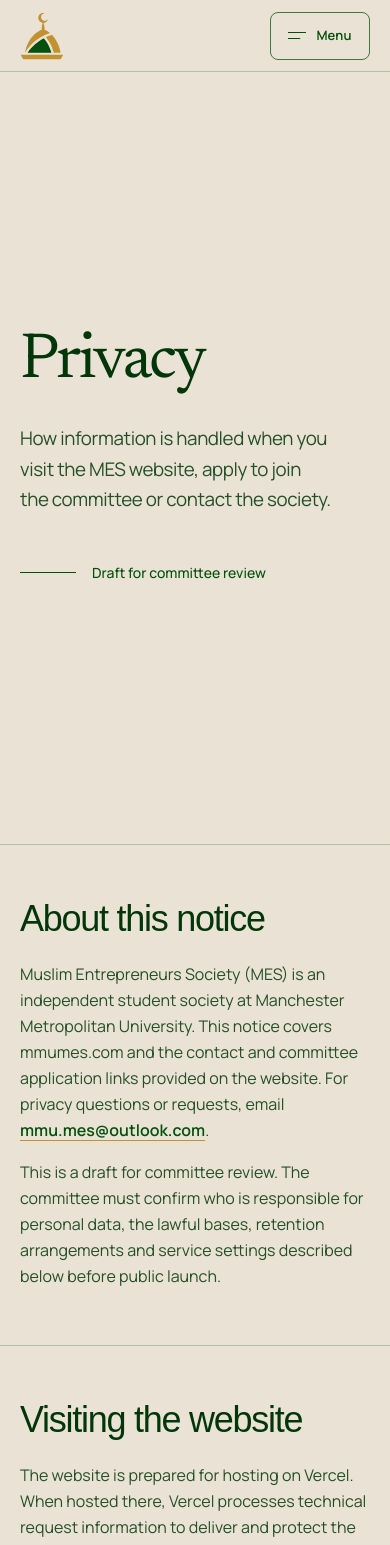
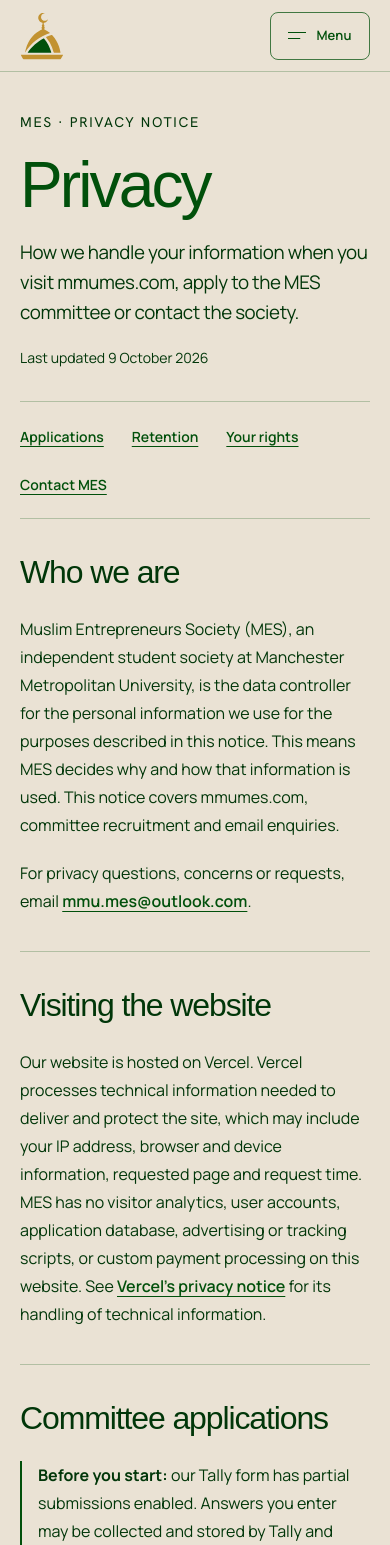
Before and after one commit to ateeqrehman360/MES-Website, a Next.js app: page /privacy in a window 390 px wide. Shown: the top 1545 px of the page. Built offline with nearby package versions, Linux system fonts and the light colour scheme; a web font is replaced by a local one.

Commit message:
Finalise privacy notice and align MES typography

```diff
--- a/src/app/privacy/page.tsx
+++ b/src/app/privacy/page.tsx
@@ -1,34 +1,28 @@
-import { FoundationPage } from "@/components/sections/foundation-page";
 import { siteConfig } from "@/data/site";
 import { createPageMetadata } from "@/lib/metadata";
+import styles from "./privacy.module.css";
 
 const description =
-  "How information is handled when you visit the MES website, apply to join the committee or contact the society.";
+  "How we handle your information when you visit mmumes.com, apply to the MES committee or contact the society.";
 
 export const metadata = createPageMetadata("Privacy", description, "/privacy");
-
-const linkClass =
-  "font-semibold text-mes-deep-green underline decoration-mes-gold decoration-1 underline-offset-4";
 
 const noticeSections = [
   {
     id: "about-this-notice",
-    title: "About this notice",
+    title: "Who we are",
     content: (
       <>
         <p>
-          Muslim Entrepreneurs Society (MES) is an independent student society at
-          Manchester Metropolitan University. This notice covers mmumes.com and
-          the contact and committee application links provided on the website.
-          For privacy questions or requests, email{" "}
-          <a href={`mailto:${siteConfig.email}`} className={linkClass}>
-            {siteConfig.email}
-          </a>.
+          Muslim Entrepreneurs Society (MES), an independent student society at
+          Manchester Metropolitan University, is the data controller for the
+          personal information we use for the purposes described in this notice.
+          This means MES decides why and how that information is used. This
+          notice covers mmumes.com, committee recruitment and email enquiries.
         </p>
         <p>
-          This is a draft for committee review. The committee must confirm who is
-          responsible for personal data, the lawful bases, retention arrangements
-          and service settings described below before public launch.
+          For privacy questions, concerns or requests, email{" "}
+          <a href={`mailto:${siteConfig.email}`}>{siteConfig.email}</a>.
         </p>
       </>
     ),
@@ -38,15 +32,14 @@ const noticeSections = [
     title: "Visiting the website",
     content: (
       <p>
-        The website is prepared for hosting on Vercel. When hosted there, Vercel
-        processes technical request information to deliver and protect the site.
-        This may include your IP address, browser and device information, the
-        requested address and request time in technical logs. The project has no
-        visitor analytics, accounts, database or custom payment processing.
-        Vercel’s handling of technical information is described in its{" "}
-        <a href="https://vercel.com/legal/privacy-notice" className={linkClass}>
-          privacy notice
-        </a>.
+        Our website is hosted on Vercel. Vercel processes technical information
+        needed to deliver and protect the site, which may include your IP
+        address, browser and device information, requested page and request time.
+        MES has no visitor analytics, user accounts, application database,
+        advertising or tracking scripts, or custom payment processing on this
+        website. See{" "}
+        <a href="https://vercel.com/legal/privacy-notice">Vercel’s privacy notice</a>{" "}
+        for its handling of technical information.
       </p>
     ),
   },
@@ -55,91 +48,191 @@ const noticeSections = [
     title: "Committee applications",
     content: (
       <>
-        <p>
-          Committee applications use a form hosted by Tally, available through an
-          embedded form on the Work With Us page or a direct link. Information you enter
-          is submitted to Tally rather than a MES website backend. It may include
-          your full name, course, year of study, email address, preferred team,
-          motivations, skills, ideas, weekly availability and any additional
-          information you choose to provide. Application
-          information is intended for reviewing applications and contacting
-          applicants about recruitment.
+        <p className={styles.important}>
+          <strong>Before you start:</strong> our Tally form has partial submissions
+          enabled. Answers you enter may be collected and stored by Tally and
+          made available to MES even if you do not press Submit or finish the form.
         </p>
         <p>
-          The embedded form loads only when you open the application dialog.
-          Tally may process technical information when you open the embedded
-          application form or visit its direct link. Read{" "}
-          <a href="https://tally.so/help/privacy-policy" className={linkClass}>
-            Tally’s privacy policy
-          </a>{" "}
-          and any information accompanying the form before submitting. The
-          committee still needs to confirm access to submissions, integrations
-          and any exports or email notifications. The live form also has a
-          save-for-later setting; its browser storage behaviour needs verification.
+          Applications use <a href="https://tally.so/r/ob4kAb">our Tally form</a>,
+          available directly or through the Work With Us page. Tally processes
+          answers on our behalf; they are not stored in a MES website database.
+          The embedded form loads when you open the application dialog. Tally may
+          also process technical information when you open the form.
+        </p>
+        <p>
+          The form asks for your full name, email address, course, year of study,
+          preferred committee team, skills and experience, motivation, ideas and
+          availability. We also receive any other answers you voluntarily provide.
+          We use application information to review applications, assess suitability
+          for available roles, contact applicants, organise interviews and manage
+          successful recruitment. Providing information is your choice, but we
+          may be unable to assess your application without the relevant answers.
+        </p>
+        <p>
+          The form does not explicitly ask for religion, ethnicity, health
+          information or disabilities. Free-text answers can still reveal
+          sensitive personal information. Please keep answers relevant to the
+          role and avoid including unnecessary sensitive details or information
+          about other people.
+        </p>
+        <p>
+          Tally’s separate “Save answers for later” feature is disabled. This
+          does not prevent partial answers from being collected. Read{" "}
+          <a href="https://tally.so/help/privacy-policy">Tally’s privacy notice</a>{" "}
+          for more about its service.
         </p>
       </>
     ),
   },
   {
-    id: "email-correspondence",
-    title: "Email correspondence",
+    id: "application-access",
+    title: "Who sees applications",
+    content: (
+      <>
+        <p>
+          Only the Operations Lead and the President (Asma) review applications
+          for MES. The Tally account is currently registered using the Operations
+          Lead’s personal email. Notifications of submitted applications go to
+          that personal mailbox, and the Operations Lead manually shares relevant
+          applications with the President. They do not currently go to our
+          official Outlook mailbox. Tally does not send notifications for partial
+          submissions, but those answers remain available in Tally.
+        </p>
+        <p>
+          Tally and the email services used by the authorised reviewers process
+          information to provide their services. There are no Google Sheets
+          integrations or other automated application integrations.
+        </p>
+      </>
+    ),
+  },
+  {
+    id: "email-enquiries",
+    title: "Email enquiries",
     content: (
       <p>
-        Email links open your email application. If you email MES, your email
-        provider and the society’s Outlook email service process the message.
-        Your address, message and any attachments are available in the receiving
-        mailbox so that your enquiry can be handled. Send only information
-        relevant to your enquiry. The committee needs to confirm mailbox access,
-        any sharing of correspondence and how messages are retained.
+        When you email <a href={`mailto:${siteConfig.email}`}>{siteConfig.email}</a>,
+        we receive your name, email address, message and any attachments you
+        choose to send. We use these to respond to and resolve your enquiry.
+        Your email provider and Microsoft’s Outlook service process the
+        correspondence, and MES members handling the enquiry can access it.
+        Please send only information relevant to your enquiry. See{" "}
+        <a href="https://www.microsoft.com/en-gb/privacy/privacystatement">Microsoft’s privacy statement</a>.
       </p>
     ),
   },
   {
-    id: "external-services",
-    title: "WhatsApp, social media and other links",
+    id: "lawful-basis",
+    title: "Why we use information",
+    content: (
+      <>
+        <p>
+          We rely on legitimate interests under Article 6(1)(f) of the UK GDPR
+          for committee recruitment and handling enquiries. Our interests are
+          recruiting suitable committee members, managing recruitment and
+          responding to people who contact MES. We use information relevant to
+          these purposes, taking account of your interests and privacy rights.
+          You have a right to object to this use.
+        </p>
+        <p>
+          Delivering and protecting the website also serves our legitimate
+          interest in maintaining a working, secure website. Service providers
+          may process information for their own purposes as described in their
+          privacy notices. Legitimate interests alone does not authorise the use
+          of special category information, such as religious beliefs or health
+          details.
+        </p>
+      </>
+    ),
+  },
+  {
+    id: "retention",
+    title: "How long we keep it",
+    content: (
+      <>
+        <p>MES has adopted the following retention periods:</p>
+        <dl className={styles.retention}>
+          <div>
+            <dt>Unsuccessful applications</dt>
+            <dd>Delete within 3 months after recruitment closes.</dd>
+          </div>
+          <div>
+            <dt>Successful applications</dt>
+            <dd>
+              Keep information needed during committee membership, then delete
+              within 3 months after membership ends.
+            </dd>
+          </div>
+          <div>
+            <dt>Incomplete or partial applications</dt>
+            <dd>Delete within 30 days after recruitment closes.</dd>
+          </div>
+          <div>
+            <dt>Email enquiries</dt>
+            <dd>
+              Keep only as needed, normally no longer than 12 months after the
+              enquiry is resolved.
+            </dd>
+          </div>
+        </dl>
+        <p>
+          Deletion is manual. Tally keeps submissions until someone deletes them;
+          MES’s schedule is not an automatic Tally setting. The schedule covers
+          submissions, partial answers, relevant notification emails and copies
+          shared between authorised reviewers. Our deletion procedure includes
+          clearing the relevant Tally Trash entries. Otherwise, Tally allows
+          deleted entries to be recovered from Trash for up to 90 days.
+        </p>
+        <p>
+          Removing our copies does not mean information is immediately erased
+          from every service-provider backup. Providers manage technical logs
+          and backup retention under their own arrangements. See{" "}
+          <a href="https://tally.so/help/how-to-delete-and-recover-form-data">Tally’s deletion guidance</a>.
+        </p>
+      </>
+    ),
+  },
+  {
+    id: "international-processing",
+    title: "Processing outside the UK",
     content: (
       <p>
-        The website links to WhatsApp communities, Instagram, TikTok, LinkedIn
-        and Facebook, as well as asset attribution pages. Following a link takes
-        you to another service, whose privacy terms and account settings apply.
-        These social services are linked rather than embedded. Joining a
-        WhatsApp community can make profile or contact information visible to
-        others depending on the service and group settings; check those settings
-        before joining. This website does not receive your social media login
-        details through these links.
+        Our providers may process information outside the UK. Tally states that
+        form responses are stored in Europe; its email notification service
+        uses SendGrid in the United States, as listed in{" "}
+        <a href="https://tally.so/help/gdpr">Tally’s provider information</a>.
+        Vercel and Microsoft also describe
+        international processing, including in the United States. Information
+        sent to reviewers’ email accounts is also handled by their email
+        providers. The provider notices linked above explain their arrangements.
+        You can contact MES for further information about where your information
+        is processed and the protections relevant to it.
       </p>
     ),
   },
   {
-    id: "cookies-and-resources",
-    title: "Cookies and website resources",
+    id: "cookies-and-links",
+    title: "Cookies and external links",
     content: (
-      <p>
-        The website code does not set first-party cookies or use local storage or
-        session storage. It contains no analytics or advertising scripts. Images,
-        fonts and the 3D laptop are served as website assets; Google Fonts are
-        downloaded during the build and served with the site. The embedded Tally
-        form is a separate third-party resource. Its cookies, storage and other
-        requests depend on Tally and the live form configuration, which need to
-        be checked before launch. This notice does not claim that third-party
-        services or hosting are cookie-free.
-      </p>
-    ),
-  },
-  {
-    id: "committee-confirmation",
-    title: "Details awaiting committee confirmation",
-    content: (
-      <p>
-        The committee must confirm the identity and contact details of the data
-        controller; the lawful basis for each use of personal data; who can
-        access, receive or export it; and how long it is kept, or the criteria for
-        deciding that. It must also confirm any international transfers and
-        applicable safeguards, provider arrangements and whether application
-        answers reveal sensitive information such as religious beliefs. Any such
-        processing needs an appropriate additional condition. No legal basis,
-        retention period or contractual safeguard is asserted in this draft.
-      </p>
+      <>
+        <p>
+          The MES website code does not set first-party cookies or use local or
+          session storage. Images, fonts and the 3D laptop are served as website
+          assets. Google Fonts are downloaded during the build and served with
+          the site. The Tally form is a separate third-party resource, subject to
+          Tally’s own cookies and storage arrangements. Disabling its
+          save-for-later feature does not disable partial submissions. We do not
+          claim that hosting or linked services are cookie-free.
+        </p>
+        <p>
+          Links to WhatsApp, Instagram, TikTok, LinkedIn and Facebook take you to
+          external services with their own privacy terms and settings. These are
+          links, not embedded social-media login systems; MES does not receive
+          your login details through them. Check the service’s settings before
+          joining a group or sharing information.
+        </p>
+      </>
     ),
   },
   {
@@ -148,87 +241,71 @@ const noticeSections = [
     content: (
       <>
         <p>
-          Depending on the circumstances and lawful basis, UK data protection law
-          gives you rights to request access to, correction or deletion of your
-          personal data, restriction of its use and data portability. You may
-          also have a right to object to its use. Where processing relies on
-          consent, you can withdraw that consent. Contact MES using the email
-          above to raise a concern or make a request.
+          Under UK data protection law, you can ask for access to your personal
+          information, correction of inaccurate information, deletion or
+          restriction of its use. You can object to processing based on
+          legitimate interests, including committee recruitment and enquiries.
+          These rights apply subject to the circumstances and legal exceptions.
         </p>
         <p>
-          You can also complain to the UK Information Commissioner’s Office.
-          Visit the{" "}
-          <a href="https://ico.org.uk/make-a-complaint/" className={linkClass}>
-            ICO complaints page
-          </a>{" "}
-          for information about raising a data protection complaint.
+          The right to data portability generally applies to automated processing
+          based on consent or a contract, rather than the legitimate interests
+          processing described here. If we rely on consent for any separate use,
+          you can withdraw it at any time without affecting earlier lawful use.
+          Committee applications are reviewed by people, not decided solely by
+          automated processing.
+        </p>
+        <p>
+          To exercise a right or raise a concern, email{" "}
+          <a href={`mailto:${siteConfig.email}`}>{siteConfig.email}</a>.
+          You also have the right to complain to the UK Information
+          Commissioner’s Office (ICO). Visit the{" "}
+          <a href="https://ico.org.uk/make-a-complaint/">ICO complaints page</a>.
         </p>
       </>
+    ),
+  },
+  {
+    id: "asset-credits",
+    title: "Asset Credits",
+    content: (
+      <p>
+        <a href="https://skfb.ly/6RVFt" target="_blank" rel="noopener noreferrer">
+          &quot;Laptop&quot;<span className="sr-only"> (opens in a new tab)</span>
+        </a>{" "}
+        by Aullwen is licensed under{" "}
+        <a href="https://creativecommons.org/licenses/by/4.0/" target="_blank" rel="noopener noreferrer">
+          Creative Commons Attribution 4.0.
+          <span className="sr-only"> (opens in a new tab)</span>
+        </a>
+      </p>
     ),
   },
 ];
 
 export default function PrivacyPage() {
   return (
-    <>
-      <FoundationPage
-        title="Privacy"
-        description={description}
-        status="Draft for committee review"
-      />
+    <article className={`${styles.notice} site-container`}>
+      <header className={styles.hero}>
+        <p className={styles.label}>MES · Privacy notice</p>
+        <h1 className={styles.title}>Privacy</h1>
+        <p className={styles.intro}>{description}</p>
+        <p className={styles.updated}>
+          Last updated <time dateTime="2026-10-09">9 October 2026</time>
+        </p>
+      </header>
+      <nav className={styles.contents} aria-label="Privacy notice sections">
+        <a href="#committee-applications">Applications</a>
+        <a href="#retention">Retention</a>
+        <a href="#your-rights">Your rights</a>
+        <a href="#about-this-notice">Contact MES</a>
+      </nav>
       {noticeSections.map(({ id, title, content }) => (
-        <section
-          key={id}
-          className="site-container border-t border-mes-border py-14 md:py-20"
-          aria-labelledby={id}
-        >
-          <div className="max-w-[var(--measure-copy)]">
-            <h2
-              id={id}
-              className="font-[family-name:var(--font-hero-apparel)] text-4xl font-normal leading-none tracking-[-0.035em] text-mes-green-ink md:text-5xl"
-            >
-              {title}
-            </h2>
-            <div className="mt-6 space-y-4 text-base leading-relaxed text-mes-green-ink/85">
-              {content}
-            </div>
-          </div>
+        <section key={id} className={styles.section} aria-labelledby={id}>
+          <h2 id={id} className={styles.heading}>{title}</h2>
+          <div className={styles.copy}>{content}</div>
         </section>
       ))}
-      <section
-        className="site-container border-t border-mes-border py-14 md:py-20"
-        aria-labelledby="asset-credits-title"
-      >
-        <div className="max-w-[var(--measure-copy)]">
-          <h2
-            id="asset-credits-title"
-            className="font-[family-name:var(--font-hero-apparel)] text-4xl font-normal leading-none tracking-[-0.035em] text-mes-green-ink md:text-5xl"
-          >
-            Asset Credits
-          </h2>
-          <p className="mt-6 text-base leading-relaxed text-mes-green-ink/85">
-            <a
-              href="https://skfb.ly/6RVFt"
-              target="_blank"
-              rel="noopener noreferrer"
-              className="font-semibold text-mes-deep-green underline decoration-mes-gold decoration-1 underline-offset-4"
-            >
-              &quot;Laptop&quot;
-              <span className="sr-only"> (opens in a new tab)</span>
-            </a>{" "}
-            by Aullwen is licensed under{" "}
-            <a
-              href="http://creativecommons.org/licenses/by/4.0/"
-              target="_blank"
-              rel="noopener noreferrer"
-              className="font-semibold text-mes-deep-green underline decoration-mes-gold decoration-1 underline-offset-4"
-            >
-              Creative Commons Attribution 4.0.
-              <span className="sr-only"> (opens in a new tab)</span>
-            </a>
-          </p>
-        </div>
-      </section>
-    </>
+    </article>
   );
 }
--- /dev/null
+++ b/src/app/privacy/privacy.module.css
@@ -0,0 +1,135 @@
+.notice {
+  padding-block-end: clamp(2rem, 5vw, 4rem);
+}
+
+.hero {
+  padding-block: clamp(2.5rem, 5vw, 4.5rem) 2rem;
+}
+
+.label {
+  margin: 0 0 1.25rem;
+  font-family: var(--font-hero-hanken), Arial, sans-serif;
+  font-size: 0.875rem;
+  letter-spacing: 0.12em;
+  text-transform: uppercase;
+}
+
+.title {
+  margin: 0;
+  color: var(--mes-deep-green);
+  font-family: var(--font-hero-apparel), Georgia, serif;
+  font-size: var(--type-display-page);
+  font-weight: 400;
+  letter-spacing: -0.045em;
+  line-height: 1;
+}
+
+.intro {
+  max-width: 48ch;
+  margin: 1.25rem 0 0;
+  font-size: var(--type-lead);
+  letter-spacing: -0.02em;
+  line-height: 1.6;
+  text-wrap: pretty;
+}
+
+.updated {
+  margin: 1.25rem 0 0;
+  font-size: 0.875rem;
+  line-height: 1.6;
+}
+
+.contents {
+  display: flex;
+  flex-wrap: wrap;
+  gap: 0.25rem 1.75rem;
+  padding-block: 0.75rem;
+  border-block-start: 1px solid var(--mes-border);
+}
+
+.contents a {
+  display: inline-flex;
+  align-items: center;
+  min-height: 2.75rem;
+  font-size: 0.875rem;
+}
+
+.notice a {
+  color: var(--mes-deep-green);
+  font-weight: 600;
+  text-decoration: underline;
+  text-decoration-thickness: 1px;
+  text-underline-offset: 0.25em;
+  overflow-wrap: anywhere;
+}
+
+.notice a:hover {
+  text-decoration-thickness: 2px;
+}
+
+.section {
+  display: grid;
+  gap: 1.5rem;
+  padding-block: 2.25rem;
+  border-block-start: 1px solid var(--mes-border);
+}
+
+.heading {
+  margin: 0;
+  scroll-margin-block-start: calc(var(--nav-height) + 1.5rem);
+  font-family: var(--font-hero-apparel), Georgia, serif;
+  font-size: clamp(2rem, 3vw, 2.75rem);
+  font-weight: 400;
+  letter-spacing: -0.035em;
+  line-height: 1.12;
+  text-wrap: balance;
+}
+
+.copy {
+  min-width: 0;
+  max-width: min(65ch, var(--measure-copy));
+  font-size: 1rem;
+  line-height: 1.75;
+}
+
+.copy p {
+  margin: 0;
+}
+
+.copy > :not(:first-child) {
+  margin-block-start: 1.25rem;
+}
+
+.important {
+  padding-inline-start: 1rem;
+  border-inline-start: 2px solid var(--mes-deep-green);
+}
+
+.retention {
+  margin-inline: 0;
+}
+
+.retention > div {
+  padding-block: 0.875rem;
+  border-block-start: 1px solid var(--mes-border);
+}
+
+.retention dt {
+  font-weight: 700;
+}
+
+.retention dd {
+  margin: 0.25rem 0 0;
+}
+
+@media (min-width: 48rem) {
+  .hero {
+    padding-block-end: 2.5rem;
+  }
+
+  .section {
+    grid-template-columns: minmax(0, 1fr) minmax(0, 2fr);
+    gap: clamp(2rem, 5vw, 5rem);
+    padding-block: 3rem;
+  }
+}
--- a/src/components/sections/committee-recruitment-modal.tsx
+++ b/src/components/sections/committee-recruitment-modal.tsx
@@ -74,6 +74,7 @@ export function CommitteeRecruitmentModal({
       className={styles.dialog}
       aria-modal="true"
       aria-labelledby="committee-application-title"
+      aria-describedby="committee-application-privacy"
       onCancel={(event) => {
         event.preventDefault();
         onClose();
@@ -117,6 +118,14 @@ export function CommitteeRecruitmentModal({
           </svg>
         </button>
       </div>
+      <p id="committee-application-privacy" className={styles.privacyNotice}>
+        <strong>Before you start:</strong> Tally may store answers you enter and
+        share them with MES even if you do not press Submit. MES uses application
+        information for committee recruitment. Read our{" "}
+        <a href="https://mmumes.com/privacy" target="_blank" rel="noopener noreferrer">
+          privacy notice<span className={styles.srOnly}> (opens in a new tab)</span>
+        </a>.
+      </p>
       {isOpen && (
         <iframe
           ref={formRef}
```
Also changed, not shown: src/components/sections/committee-recruitment.module.css (+17 -0 lines), 1 other file (tests, documents, lock files or other folders).
